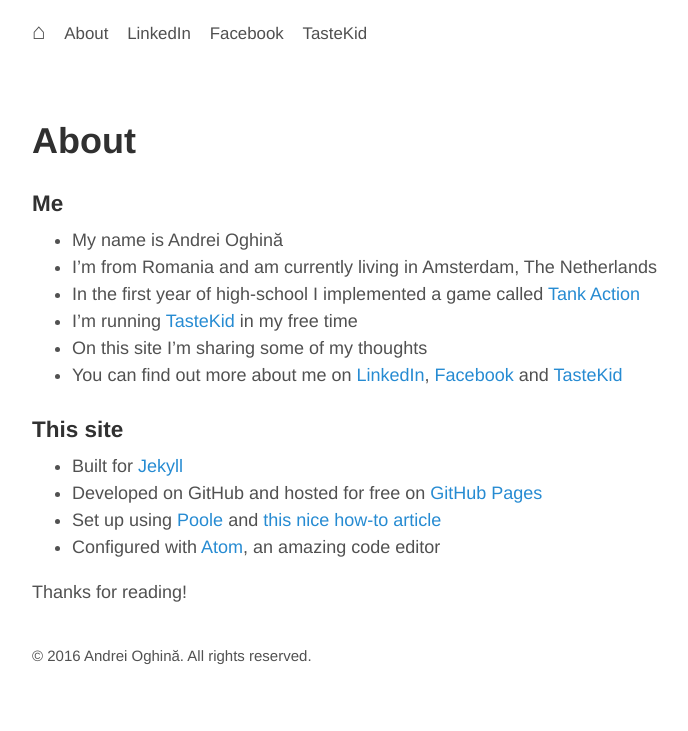
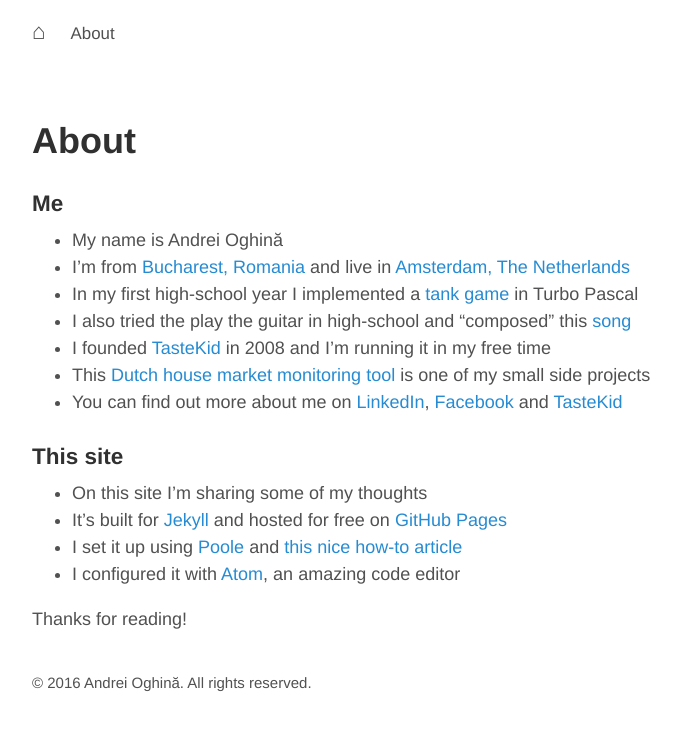
Before and after one commit to aoghina/aoghina.github.io, a Jekyll site: the page built from about.md, in a window 1280 px wide. Shown: the top 731 px of the page, without its empty margins (293-981 px from the left). Built offline with Jekyll 4.4.1, drawn with Linux system fonts in a browser that asks for light colours.

Commit message:
Update solo name and add to about, update about, analytics

```diff
--- a/_config.yml
+++ b/_config.yml
@@ -31,9 +31,9 @@
 
 pages_list:
   About: '/about'
-  LinkedIn: 'https://www.linkedin.com/in/andreioghina'
-  Facebook: 'https://www.facebook.com/andrei.oghina'
-  TasteKid: 'http://www.tastekid.com/andrei'
+#  LinkedIn: 'https://www.linkedin.com/in/andreioghina'
+#  Facebook: 'https://www.facebook.com/andrei.oghina'
+#  TasteKid: 'http://www.tastekid.com/andrei'
 
 #  Feed: '/atom.xml'
 
--- a/_layouts/default.html
+++ b/_layouts/default.html
@@ -1,9 +1,6 @@
 <!DOCTYPE html>
 <html lang="en">
-
   {% include head.html %}
-  {% include ga.html %}
-
   <body>
 
     <div class="container content">
@@ -11,7 +8,7 @@
         <h3 class="masthead-title">
           <a href="{{ site.baseurl }}/" title="Home">⌂</a>
           {% for page in site.pages_list %}
-            &nbsp;
+            &nbsp;&nbsp;
             <small><a href="{{ page[1]  }}">{{ page[0] }}</a></small>
           {% endfor %}
         </h3>
--- a/about.md
+++ b/about.md
@@ -6,17 +6,18 @@
 ### Me
 
 * My name is Andrei Oghină
-* I'm from Romania and am currently living in Amsterdam, The Netherlands
-* In the first year of high-school I implemented a game called [Tank Action](/public/static/tank-site/)
-* I'm running [TasteKid](http://www.tastekid.com) in my free time
-* On this site I'm sharing some of my thoughts
+* I'm from [Bucharest, Romania](https://www.facebook.com/BucurestiOptimist/) and live in [Amsterdam, The Netherlands](https://www.facebook.com/iamsterdam/)
+* In my first high-school year I implemented a [tank game](/public/static/tank-site/) in Turbo Pascal
+* I also tried the play the guitar in high-school and "composed" this [song](/public/static/psychedelic-solo.wav)
+* I founded [TasteKid](http://www.tastekid.com) in 2008 and I'm running it in my free time
+* This [Dutch house market monitoring tool](http://propertrend.com) is one of my small side projects
 * You can find out more about me on [LinkedIn](https://nl.linkedin.com/in/andreioghina), [Facebook](https://www.facebook.com/andrei.oghina) and [TasteKid](https://www.tastekid.com/andrei)
 
 ### This site
 
-* Built for [Jekyll](http://jekyllrb.com)
-* Developed on GitHub and hosted for free on [GitHub Pages](https://pages.github.com)
-* Set up using [Poole](https://github.com/poole/poole) and [this nice how-to article](http://joshualande.com/jekyll-github-pages-poole/)
-* Configured with [Atom](http://atom.io), an amazing code editor
+* On this site I'm sharing some of my thoughts
+* It's built for [Jekyll](http://jekyllrb.com) and hosted for free on [GitHub Pages](https://pages.github.com)
+* I set it up using [Poole](https://github.com/poole/poole) and [this nice how-to article](http://joshualande.com/jekyll-github-pages-poole/)
+* I configured it with [Atom](http://atom.io), an amazing code editor
 
 Thanks for reading!
```
Also changed, not shown: _includes/head.html (+10 -0 lines), public/static/tank-site/index.htm (+10 -0 lines), 2 other files.
